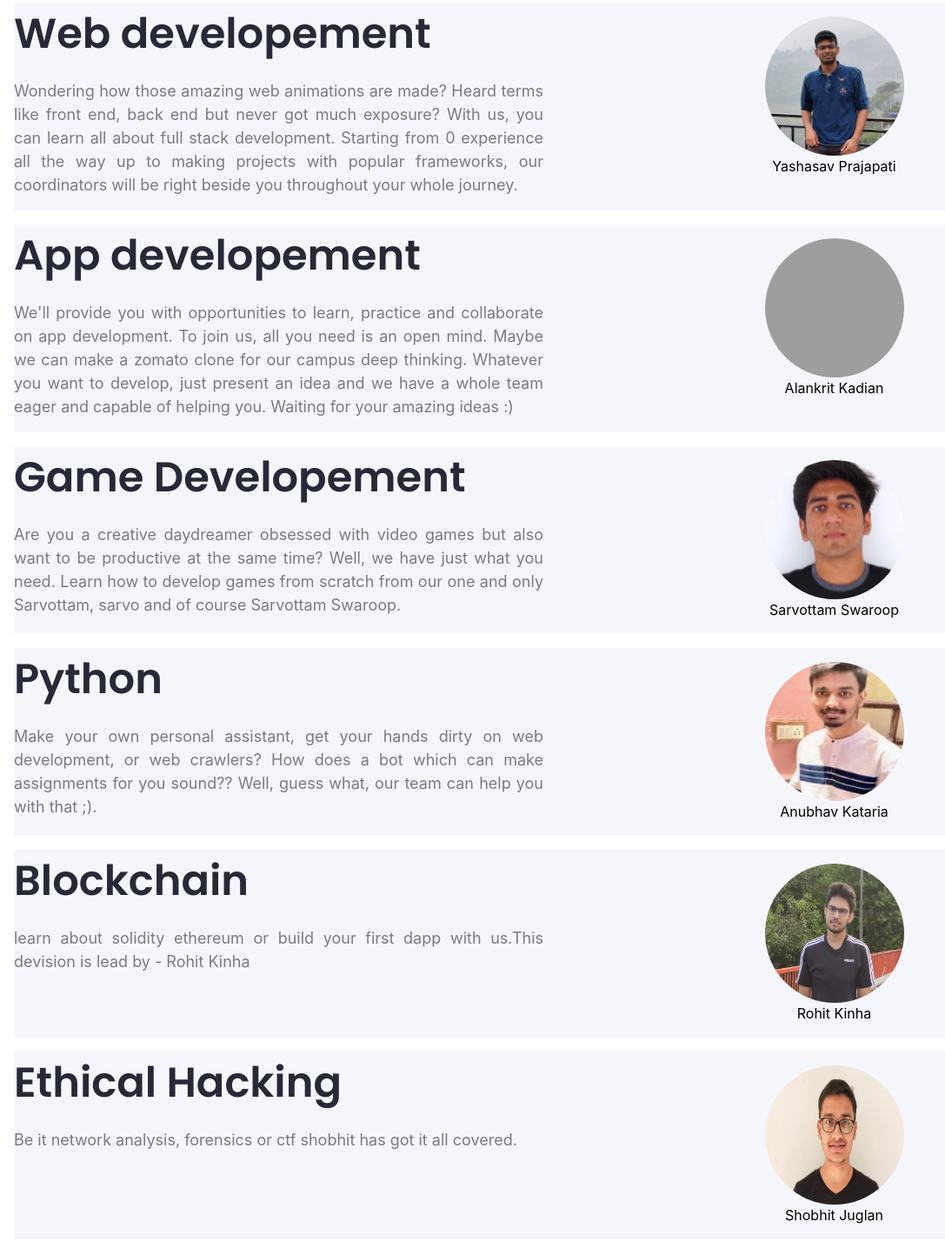
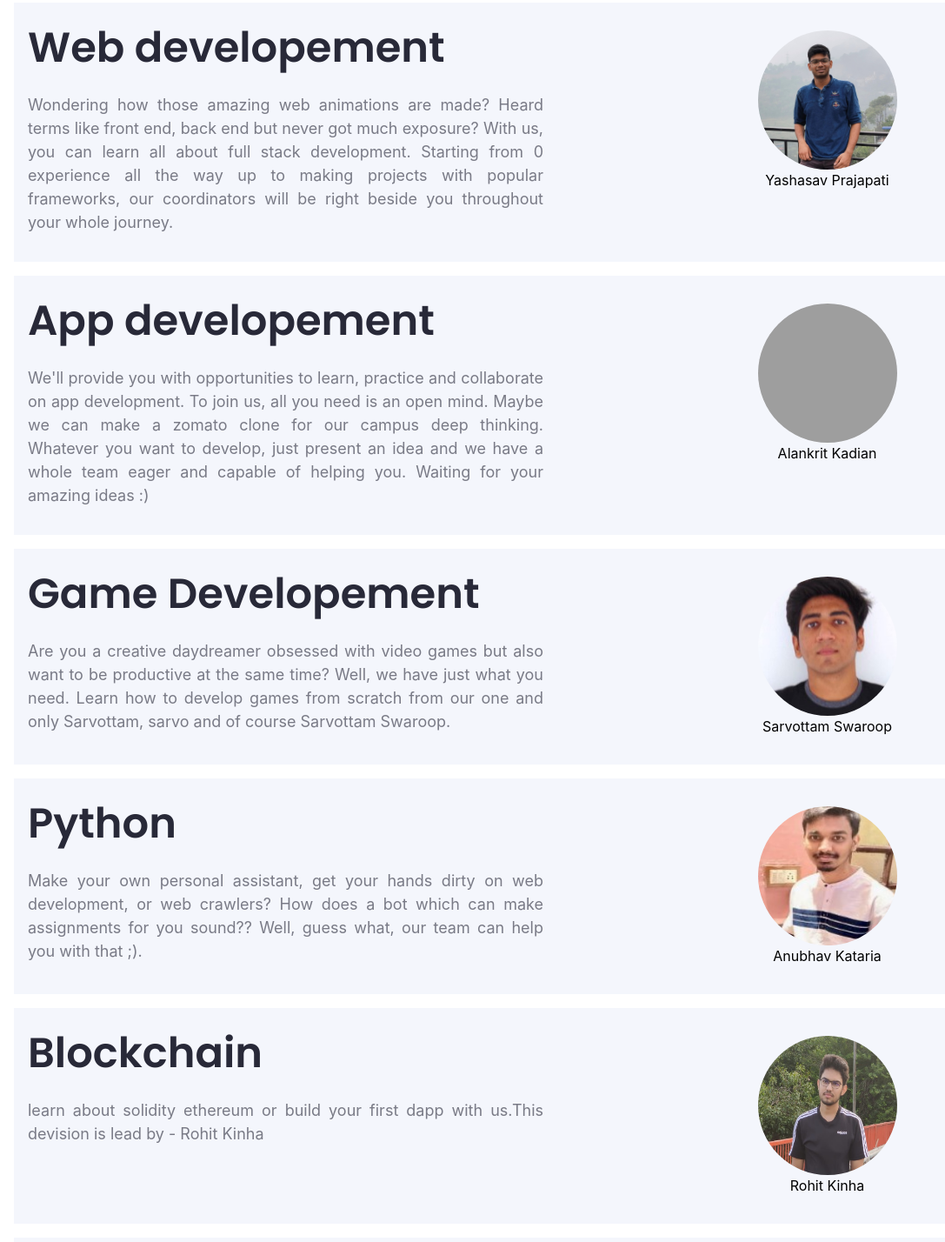
Before and after one commit to softcom-admin/softcom, a plain HTML site: page index.html in a window 1280 px wide. Shown: the part 1961-3389 px from the top of the page at 87% size, without its empty margins (0-1087 px from the left). Drawn offline with nearby package versions, Linux system fonts and the light colour scheme; no server answers; grey boxes are pictures that could not be loaded.

Commit message:
Update index.html

```diff
--- a/index.html
+++ b/index.html
@@ -113,7 +113,7 @@
       </div>
     </section>
 
- <section id="web-developement" class="blue m-3">
+ <section id="web-developement" class="blue m-3 p-3">
       <div class="row">
         <div class="col-md">
           <p class="team-heading">Web developement</p>
@@ -134,7 +134,7 @@
         </div>
       </div>
     </section>
-    <section id="app-developement" class="blue m-3">
+    <section id="app-developement" class="blue m-3 p-3">
       <div class="row">
         <div class="col-md">
           <p class="team-heading">App developement</p>
@@ -156,7 +156,7 @@
         </div>
       </div>
     </section>
-    <section id="game-developement" class="blue m-3">
+    <section id="game-developement" class="blue m-3 p-3">
       <div class="row">
         <div class="col-md">
           <p class="team-heading">Game Developement</p>
@@ -177,7 +177,7 @@
         </div>
       </div>
     </section>
-    <section id="python" class="blue m-3">
+    <section id="python" class="blue m-3 p-3">
       <div class="row">
         <div class="col-md">
           <p class="team-heading">Python</p>
@@ -198,7 +198,7 @@
         </div>
       </div>
     </section>
-    <section id="blockchain" class="blue m-3">
+    <section id="blockchain" class="blue m-3 p-3">
       <div class="row">
         <div class="col-md">
           <p class="team-heading">Blockchain</p>
@@ -219,7 +219,7 @@
         </div>
       </div>
     </section>
-    <section id="ethical-hacking" class="blue m-3">
+    <section id="ethical-hacking" class="blue m-3 p-3">
       <div class="row">
         <div class="col-md">
           <p class="team-heading">Ethical Hacking</p>
@@ -241,7 +241,7 @@
         </div>
       </div>
     </section>
-    <section id="GDSC" class="blue m-3">
+    <section id="GDSC" class="blue m-3 p-3">
       <div class="row">
         <div class="col-md">
           <p class="team-heading">GDSC</p>
```
